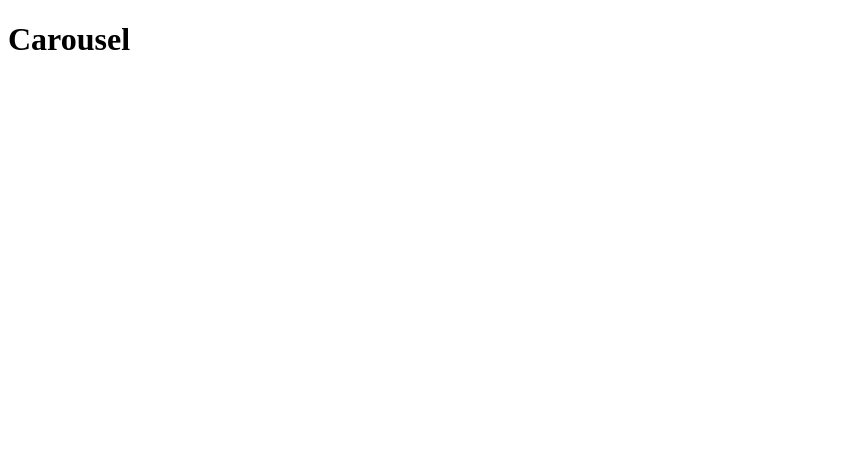
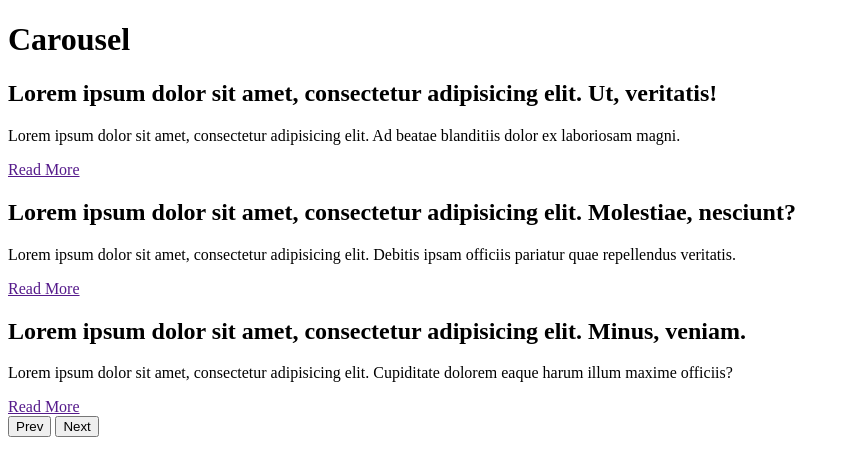
Before and after one commit to duszaemilia/carousel, a plain HTML site: page index.html in a window 1280 px wide. Shown: the whole page, without its empty margins (0-850 px from the left). Drawn offline with Linux system fonts and the light colour scheme.

Commit message:
carousel markup

```diff
--- a/index.html
+++ b/index.html
@@ -10,6 +10,26 @@
 </head>
 <body>
 <h1> Carousel</h1>
+<section class="carousel">
+    <div class="carousel__sliders">
+        <div class="carousel__slide slide">
+            <h2 class="slide__hdl">Lorem ipsum dolor sit amet, consectetur adipisicing elit. Ut, veritatis! </h2>
+            <p class="slide__text">Lorem ipsum dolor sit amet, consectetur adipisicing elit. Ad beatae blanditiis dolor ex laboriosam magni.</p>
+            <a href="" class="slide__link">Read More</a></div>
+        <div class="carousel__slide slide">
+            <h2 class="slide__hdl">Lorem ipsum dolor sit amet, consectetur adipisicing elit. Molestiae, nesciunt?</h2>
+            <p class="slide__text">Lorem ipsum dolor sit amet, consectetur adipisicing elit. Debitis ipsam officiis pariatur quae repellendus veritatis.</p>
+            <a href="" class="slide__link">Read More</a></div>
+        <div class="carousel__slide slide">
+            <h2 class="slide__hdl">Lorem ipsum dolor sit amet, consectetur adipisicing elit. Minus, veniam.</h2>
+            <p class="slide__text">Lorem ipsum dolor sit amet, consectetur adipisicing elit. Cupiditate dolorem eaque harum illum maxime officiis?</p>
+            <a href="" class="slide__link">Read More</a></div>
 
+    </div>
+    <nav class="carousel__nav nav">
+        <button class="nav__btn">Prev</button>
+        <button class="nav__btn nav_btn--next">Next</button>
+    </nav>
+</section>
 </body>
 </html>
```
